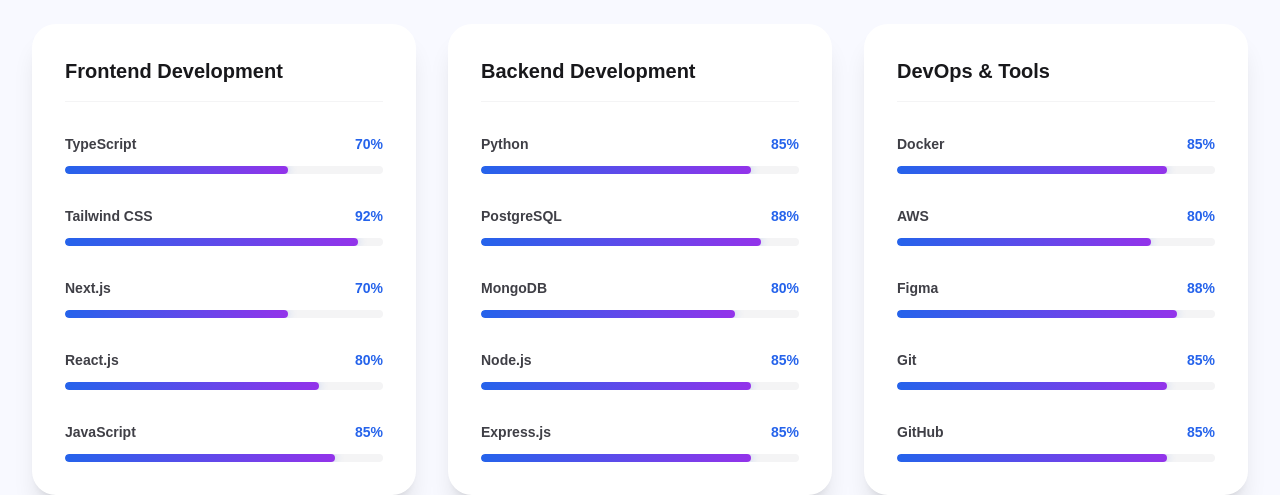
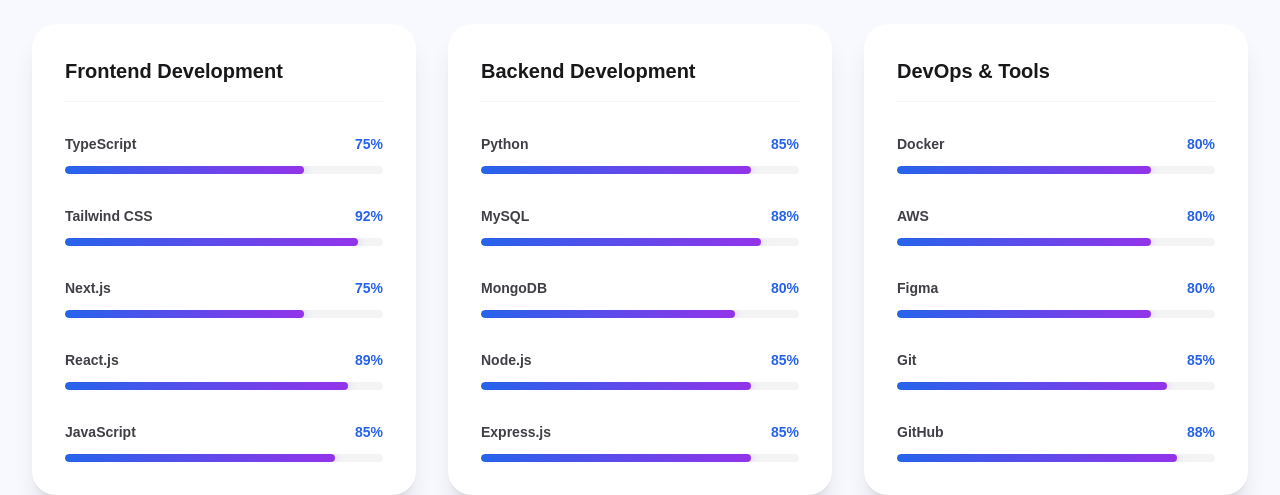
Before and after one commit to maki21-me/Portfolio_Website, a React (Vite) app in the folder frontend/: page / in a window 1280 px wide. Shown: the part 2180-2675 px from the top of the page. Built offline with nearby package versions, Linux system fonts and the light colour scheme; no server answers.

Commit message:
update the skill section

```diff
--- a/frontend/src/components/sections/Skills/Skills.jsx
+++ b/frontend/src/components/sections/Skills/Skills.jsx
@@ -5,10 +5,10 @@
   {
     title: "Frontend Development",
     skills: [
-      { name: "TypeScript", level: 70 },
+      { name: "TypeScript", level: 75 },
       { name: "Tailwind CSS", level: 92 },
-      { name: "Next.js", level: 70 },
-      { name: "React.js", level: 80 },
+      { name: "Next.js", level: 75 },
+      { name: "React.js", level: 89 },
       { name: "JavaScript", level: 85 }
     ]
   },
@@ -16,7 +16,7 @@
     title: "Backend Development",
     skills: [
       { name: "Python", level: 85 },
-      { name: "PostgreSQL", level: 88 },
+      { name: "MySQL", level: 88 },
       { name: "MongoDB", level: 80 },
       { name: "Node.js", level: 85 },
       { name: "Express.js", level: 85 }
@@ -25,11 +25,11 @@
   {
     title: "DevOps & Tools",
     skills: [
-      { name: "Docker", level: 85 },
+      { name: "Docker", level: 80 },
       { name: "AWS", level: 80 },
-      { name: "Figma", level: 88 },
+      { name: "Figma", level: 80 },
       { name: "Git", level: 85 },
-      { name: "GitHub", level: 85 }
+      { name: "GitHub", level: 88 }
     ]
   }
 ];
```
